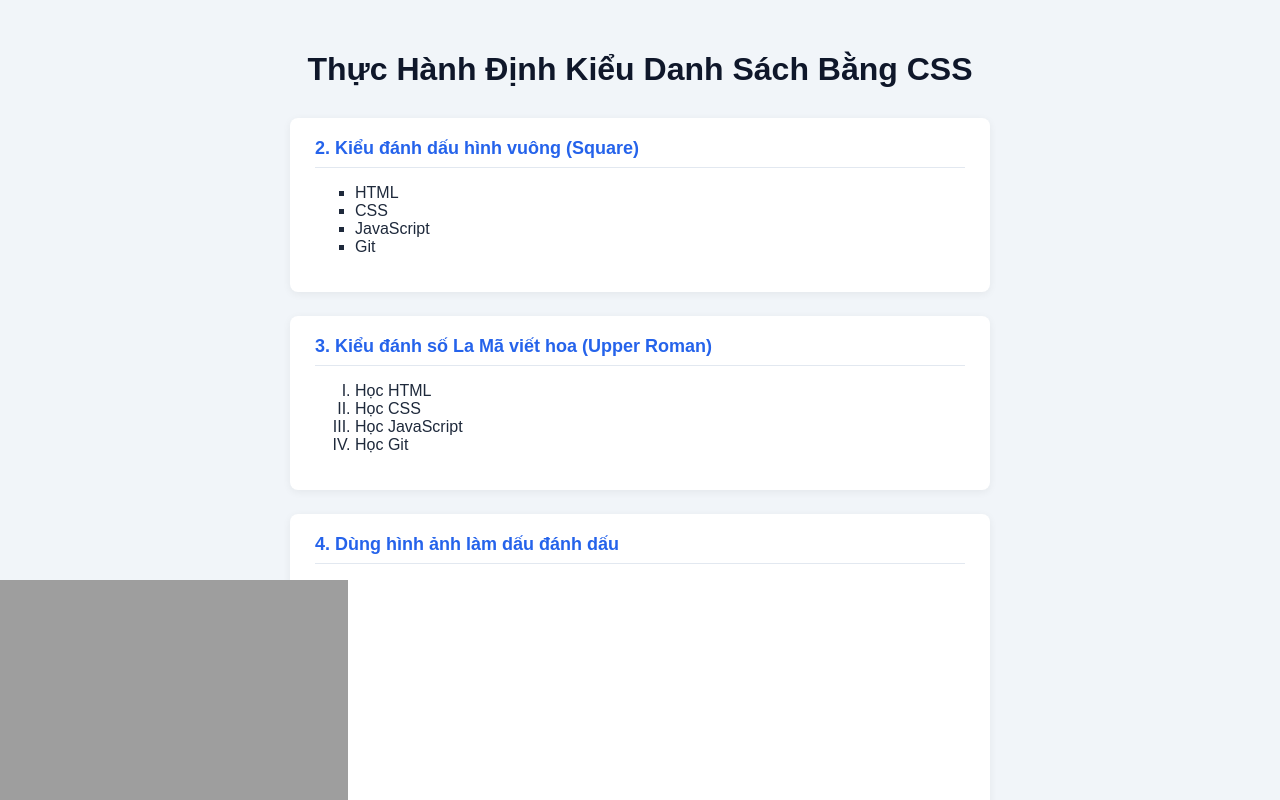
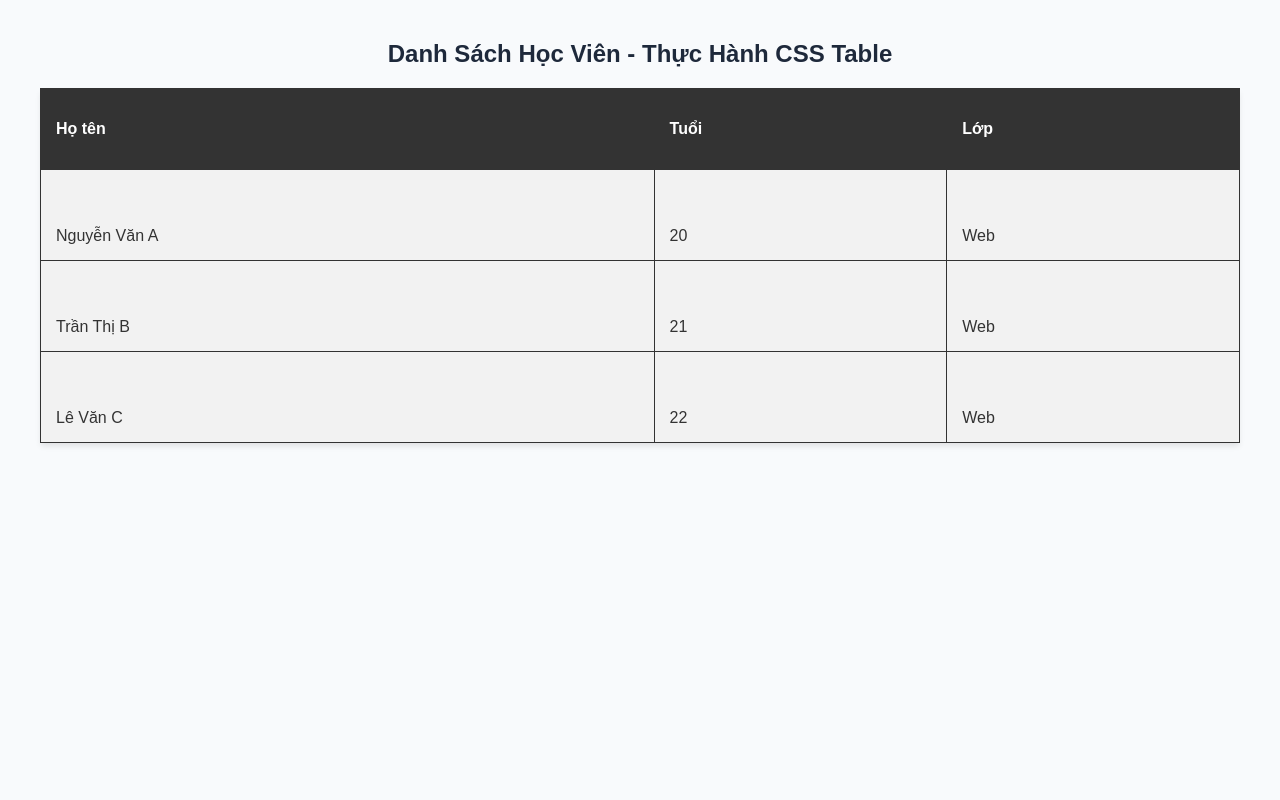
Before and after one commit to dtc235210007-cmd/web-hoat-hinh, a plain HTML site: page index.html in a window 1280 px wide. Shown: the top 800 px of the page. Drawn offline with Linux system fonts and the light colour scheme.

Commit message:
feat: practice css table styling with border-collapse and alignment

```diff
--- a/index.html
+++ b/index.html
@@ -3,95 +3,81 @@
 <head>
     <meta charset="UTF-8">
     <meta name="viewport" content="width=device-width, initial-scale=1.0">
-    <title>Thực hành Danh sách trong CSS</title>
-    <!-- Liên kết file CSS bên ngoài -->
-    <link rel="stylesheet" href="style.css">
+    <title>Thực hành định kiểu Bảng trong CSS</title>
+    <style>
+        body {
+            font-family: Arial, Helvetica, sans-serif;
+            margin: 40px;
+            background-color: #f8fafc;
+        }
+
+        h2 {
+            text-align: center;
+            color: #1e293b;
+            margin-bottom: 20px;
+        }
+
+        /* Định kiểu bảng hoàn chỉnh theo bài thực hành */
+        table {
+            width: 100%;                  /* Chiều rộng chiếm 100% */
+            border-collapse: collapse;    /* Gộp đường viền liền kề */
+            background-color: #ffffff;
+            box-shadow: 0 4px 6px -1px rgba(0, 0, 0, 0.1);
+        }
+
+        table, th, td {
+            border: 1px solid #333333;   /* Đường viền liền màu đen */
+        }
+
+        th {
+            height: 50px;                 /* Chiều cao hàng tiêu đề */
+            background-color: #333333;    /* Nền tối cho tiêu đề */
+            color: #ffffff;               /* Chữ màu trắng */
+            text-align: left;             /* Căn chỉnh nội dung về bên trái */
+            padding: 15px;                /* Khoảng cách đệm bên trong */
+            font-size: 16px;
+        }
+
+        td {
+            height: 60px;                 /* Chiều cao ô dữ liệu */
+            vertical-align: bottom;       /* Căn chỉnh nội dung xuống dưới */
+            padding: 15px;                /* Khoảng cách đệm bên trong */
+            background-color: #f2f2f2;    /* Nền xám nhạt */
+            color: #333333;               /* Màu chữ đậm */
+        }
+
+        /* Thêm hiệu ứng di chuột để bảng sinh động hơn */
+        tr:hover td {
+            background-color: #e2e8f0;
+        }
+    </style>
 </head>
 <body>
 
-    <h1>Thực Hành Định Kiểu Danh Sách Bằng CSS</h1>
+    <h2>Danh Sách Học Viên - Thực Hành CSS Table</h2>
 
-    <!-- Mục 2: list-style-type vuông -->
-    <div class="card">
-        <h2>2. Kiểu đánh dấu hình vuông (Square)</h2>
-        <ul class="list-square">
-            <li>HTML</li>
-            <li>CSS</li>
-            <li>JavaScript</li>
-            <li>Git</li>
-        </ul>
-    </div>
-
-    <!-- Mục 3: list-style-type số La Mã hoa -->
-    <div class="card">
-        <h2>3. Kiểu đánh số La Mã viết hoa (Upper Roman)</h2>
-        <ol class="list-roman">
-            <li>Học HTML</li>
-            <li>Học CSS</li>
-            <li>Học JavaScript</li>
-            <li>Học Git</li>
-        </ol>
-    </div>
-
-    <!-- Mục 4: list-style-image (dùng icon SVG/ảnh online làm bullet) -->
-    <div class="card">
-        <h2>4. Dùng hình ảnh làm dấu đánh dấu</h2>
-        <ul class="list-image">
-            <li>Visual Studio Code</li>
-            <li>Google Chrome</li>
-            <li>GitHub</li>
-            <li>Git</li>
-        </ul>
-    </div>
-
-    <!-- Mục 5: list-style-position outside và inside -->
-    <div class="card">
-        <h2>5. Vị trí dấu đánh dấu (Outside vs Inside)</h2>
-        <p><strong>Outside (mặc định - dấu nằm ngoài khối):</strong></p>
-        <ul class="list-outside">
-            <li>Mục danh sách A</li>
-            <li>Mục danh sách B</li>
-        </ul>
-
-        <p><strong>Inside (dấu thụt vào trong cùng khối chữ):</strong></p>
-        <ul class="list-inside">
-            <li>Mục danh sách A</li>
-            <li>Mục danh sách B</li>
-        </ul>
-    </div>
-
-    <!-- Mục 6: Thuộc tính rút gọn list-style -->
-    <div class="card">
-        <h2>6. Thuộc tính rút gọn list-style</h2>
-        <ul class="list-shorthand">
-            <li>Kiểu đánh dấu circle</li>
-            <li>Vị trí inside</li>
-            <li>Gọn gàng trong 1 dòng lệnh</li>
-        </ul>
-    </div>
-
-    <!-- Mục 7: Danh sách với màu sắc, margin, padding -->
-    <div class="card">
-        <h2>7. Danh sách với màu sắc và khoảng cách</h2>
-        <ul class="list-colored">
-            <li>HTML</li>
-            <li>CSS</li>
-            <li>JavaScript</li>
-            <li>Python</li>
-        </ul>
-    </div>
-
-    <!-- Mục 8: Bài tập tổng hợp: Lộ trình học lập trình Web -->
-    <div class="card">
-        <h2>8. Lộ trình học lập trình Web (Tổng hợp)</h2>
-        <ul class="roadmap">
-            <li>HTML: Nền tảng xây dựng khung cấu trúc website</li>
-            <li>CSS: Định dạng giao diện, bố cục và màu sắc thẩm mỹ</li>
-            <li>JavaScript: Thêm tính tương tác linh hoạt cho ứng dụng</li>
-            <li>Git: Quản lý phiên bản mã nguồn chuyên nghiệp</li>
-            <li>GitHub: Lưu trữ, làm việc nhóm và chia sẻ dự án</li>
-        </ul>
-    </div>
+    <table>
+        <tr>
+            <th>Họ tên</th>
+            <th>Tuổi</th>
+            <th>Lớp</th>
+        </tr>
+        <tr>
+            <td>Nguyễn Văn A</td>
+            <td>20</td>
+            <td>Web</td>
+        </tr>
+        <tr>
+            <td>Trần Thị B</td>
+            <td>21</td>
+            <td>Web</td>
+        </tr>
+        <tr>
+            <td>Lê Văn C</td>
+            <td>22</td>
+            <td>Web</td>
+        </tr>
+    </table>
 
 </body>
 </html>
```
